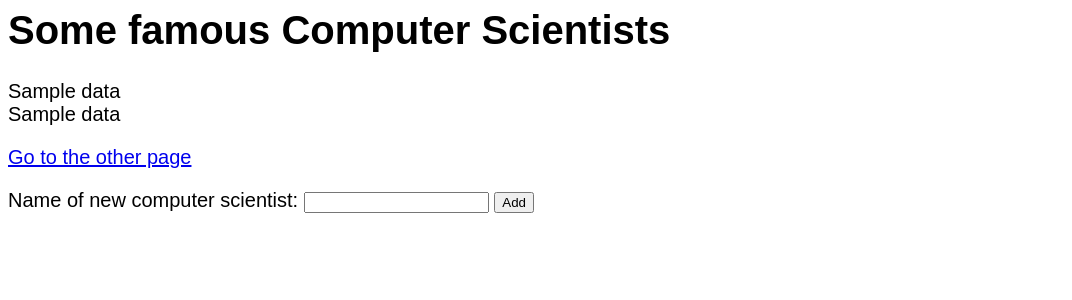
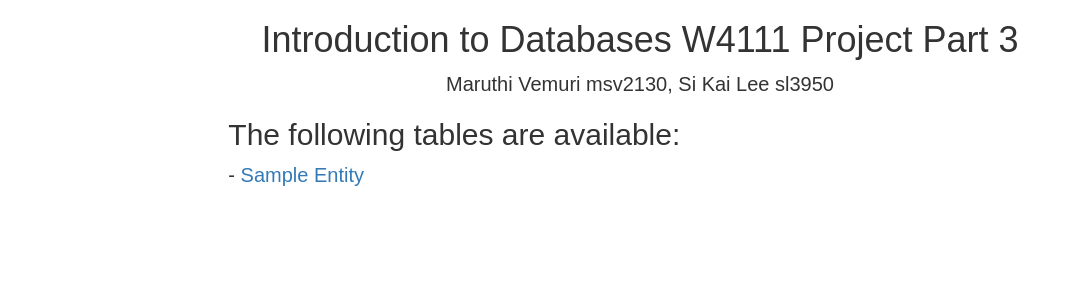
Before and after one commit to jj2883/db_proj1, a Flask app: template templates/index.html in a window 1280 px wide. Shown: the top 300 px of the page, without its empty margins (0-1072 px from the left). Run offline with Flask 2, Linux system fonts and the light colour scheme; the template is opened without the code that fills it: most values are stand-ins (such as "Sample title", 1, 10 or a date in 2020); some libraries are stand-ins or nearby versions.

Commit message:
Add files via upload

```diff
--- a/templates/index.html
+++ b/templates/index.html
@@ -1,29 +1,20 @@
-<html>
-  <style>
-    body{
-      font-size: 15pt;
-      font-family: arial;
-    }
-  </style>
+{% extends "layout.html" %}
+{% block content %}
 
+<h2>The following tables are available:</h2>
+<!--<h3>Entities</h3>-->
+<div>
+  {% for n in entities %}
+  <div>- <a href={{n}}>{% filter title %}{{n}}{% endfilter %}</a></div>
+  {% endfor %}
+</div>
+<!--
+<h3>Relations</h3>
+<div>
+  {% for n in relations %}
+  <div>- <a href={{n}}>{{n}}</a></div>
+  {% endfor %}
+</div>
+-->
 
-<body>
-  <h1>Some famous Computer Scientists</h1>
-  <div>{{data}}</div>
-
-  <div>
-    {% for n in data %}
-    <div>{{n}}</div>
-    {% endfor %}
-  </div>
-
-<p><a href="another">Go to the other page</a></p>
-
-<form method="POST" action="/add">
-<p>Name of new computer scientist: <input type="text" name="name"> <input type="submit" value="Add"></p>
-</form>
-
-</body>
-
-
-</html>
+{% endblock %}
--- /dev/null
+++ b/templates/layout.html
@@ -0,0 +1,35 @@
+<html>
+
+<head>
+  <title>W4111 Project</title>
+  <meta charset="utf-8">
+  <meta name="viewport" content="width=device-width, initial-scale=1">
+  <link rel="stylesheet" href="http://maxcdn.bootstrapcdn.com/bootstrap/3.3.6/css/bootstrap.min.css">
+  <script src="https://ajax.googleapis.com/ajax/libs/jquery/1.12.0/jquery.min.js"></script>
+  <script src="http://maxcdn.bootstrapcdn.com/bootstrap/3.3.6/js/bootstrap.min.js"></script>
+</head>
+
+
+<style>
+  body{
+    font-size: 15pt;
+    font-family: arial;
+  }
+</style>
+
+
+<body>
+  <div class="container-fluid text-center">
+    <div class="row content">
+      <h1>Introduction to Databases W4111 Project Part 3</h1>
+      <div>Maruthi Vemuri msv2130, Si Kai Lee sl3950</div>
+      <div class="col-sm-2 sidenav"></div>
+      <div class="col-sm-8 text-left">
+        {% block content %}
+        {% endblock %}
+      </div>
+    </div>
+  </div>
+</body>
+
+</html>
```
Also changed, not shown: templates/entities.html (added, +37 -0 lines), templates/relations.html (added, +30 -0 lines), templates/search.html (added, +30 -0 lines).
